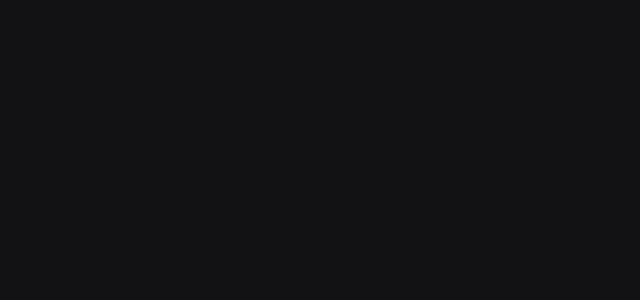
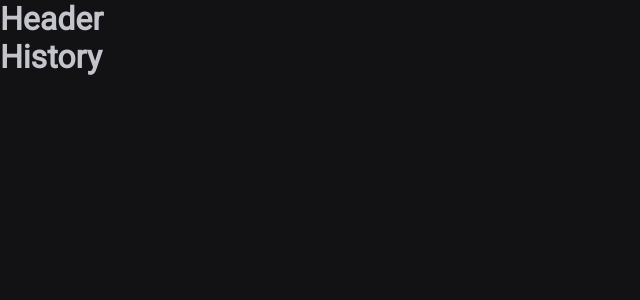
Before and after one commit to carlosmsv/timer, a React (Vite) app: page /history in a window 1280 px wide. Before the commit this address had no page. Shown: the top 300 px of the page, without its empty margins (0-640 px from the left). Built offline with nearby package versions, Linux system fonts and the light colour scheme.

Commit message:
:recycle:add DefaultLayout

```diff
--- a/src/Router.tsx
+++ b/src/Router.tsx
@@ -1,11 +1,14 @@
 import { Routes, Route } from 'react-router-dom'
 import { Home } from './pages/Home'
 import { History } from './pages/History'
+import { DefaultLayout } from './layouts/DefaultLayout'
 export function Router() {
   return (
     <Routes>
-      <Route path="/" element={<Home />} />
-      <Route path="/" element={<History />} />
+      <Route path="/" element={<DefaultLayout />}>
+        <Route path="/" element={<Home />} />
+        <Route path="/history" element={<History />} />
+      </Route>
     </Routes>
   )
 }
--- /dev/null
+++ b/src/components/Header.tsx
@@ -0,0 +1,3 @@
+export function Header() {
+  return <h1>Header</h1>
+}
--- /dev/null
+++ b/src/layouts/DefaultLayout.tsx
@@ -0,0 +1,11 @@
+import { Outlet } from 'react-router-dom'
+import { Header } from '../components/Header'
+
+export function DefaultLayout() {
+  return (
+    <div>
+      <Header />
+      <Outlet />
+    </div>
+  )
+}
--- a/src/pages/History.tsx
+++ b/src/pages/History.tsx
@@ -1,3 +1,7 @@
 export function History() {
-  return <h1>History</h1>
+  return (
+    <div>
+      <h1>History</h1>
+    </div>
+  )
 }
--- a/src/pages/Home.tsx
+++ b/src/pages/Home.tsx
@@ -1,3 +1,7 @@
 export function Home() {
-  return <h1>Home</h1>
+  return (
+    <div>
+      <h1>Home</h1>
+    </div>
+  )
 }
```
